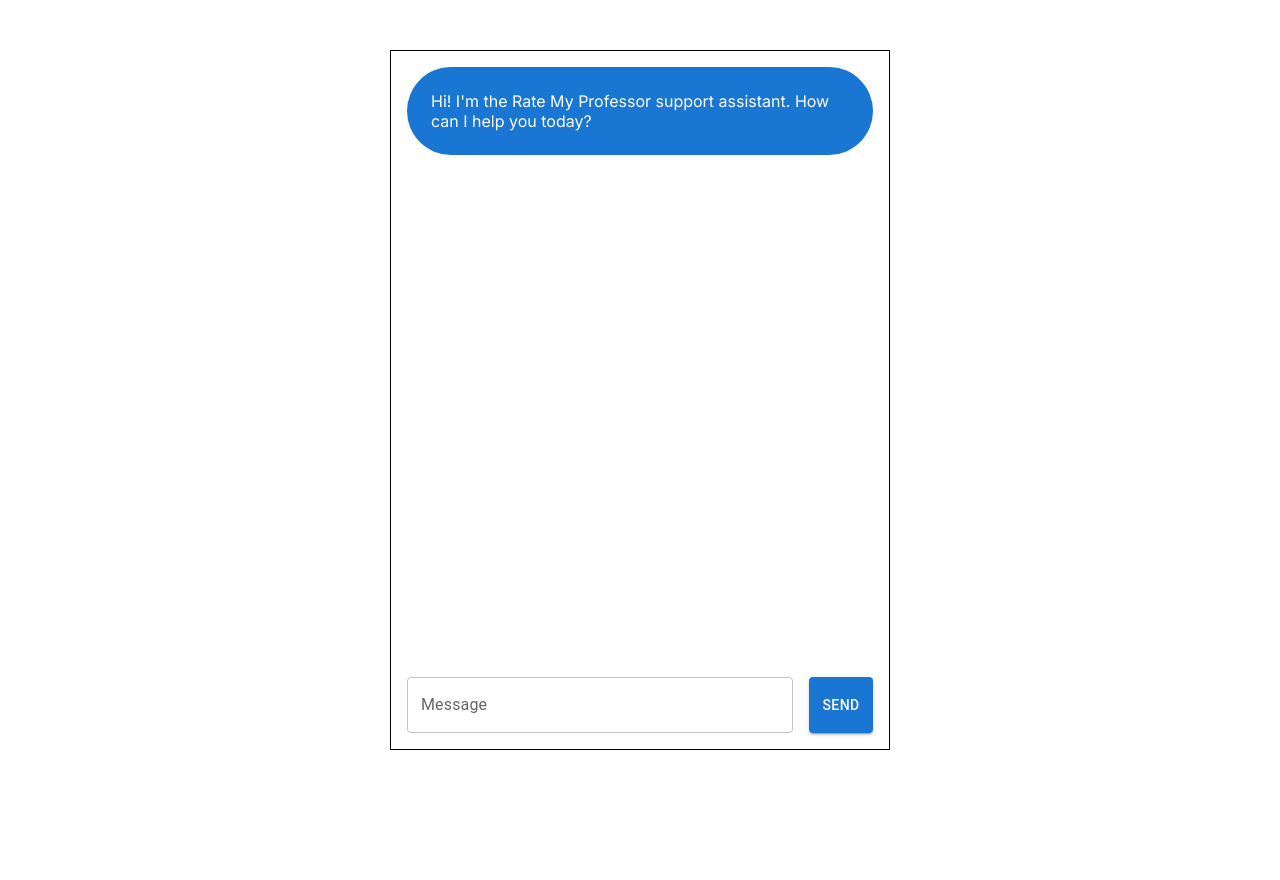
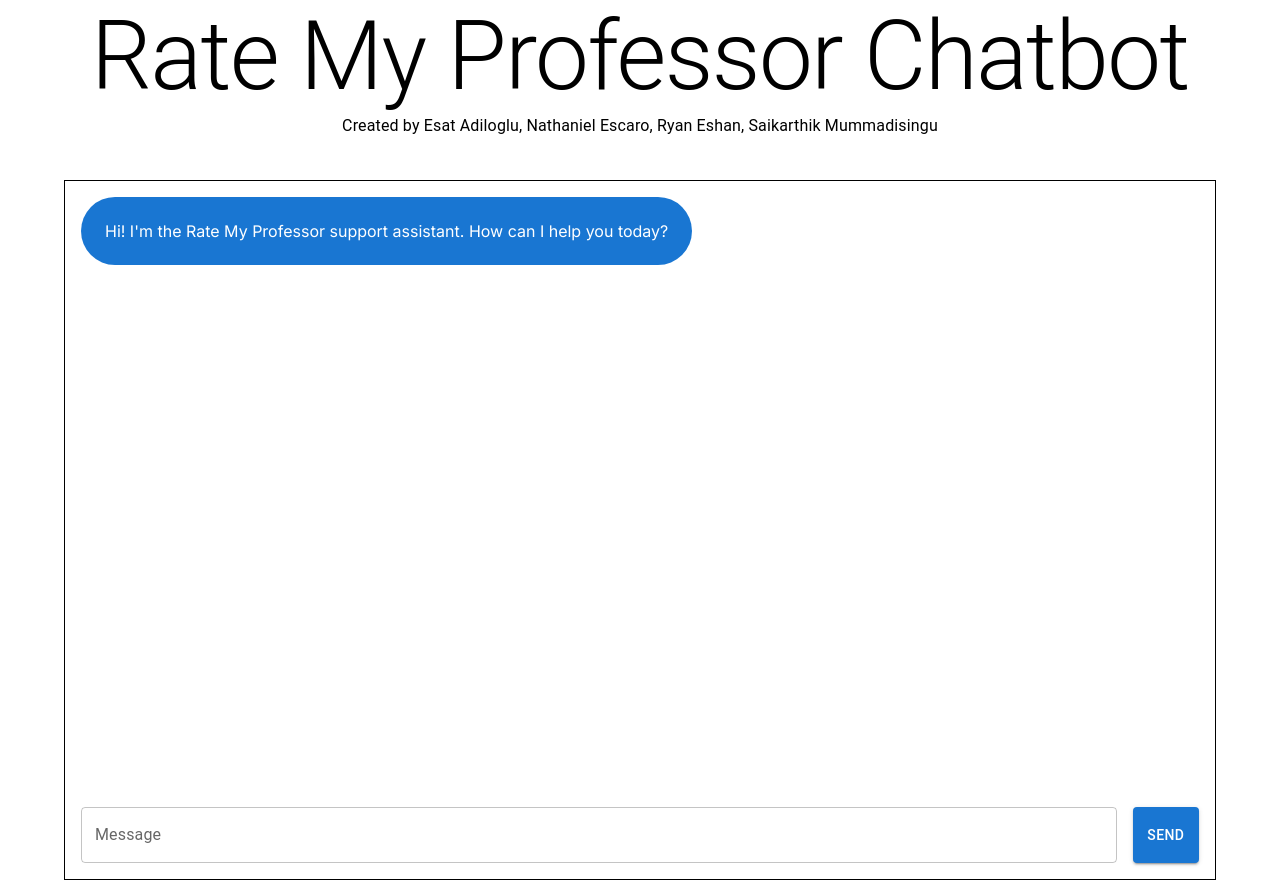
Before and after one commit to butterman0423/ai-ratemyprof, a Next.js app: page / in a window 1280 px wide. Before the commit the page ends 800 px from the top, so only its background shows below. Built offline with nearby package versions, Linux system fonts and the light colour scheme.

Commit message:
Added title and credits, adjusted chatbox size

```diff
--- a/app/page.tsx
+++ b/app/page.tsx
@@ -2,6 +2,9 @@
 
 import { Box, Stack } from "@mui/material";
 import { useState } from "react";
+
+import Container from '@mui/material/Container';
+import Typography from '@mui/material/Typography';
 import ChatInput from "@/components/ChatInput";
 import Bubble from '@/components/Bubble';
 import ChatWindow from "@/components/ChatWindow";
@@ -73,8 +76,13 @@ export default function Home() {
   }
 
   return (
-    <Box width="100vw" height="100vh" display="flex" flexDirection="column" justifyContent="center" alignItems="center">
-      <Stack direction={'column'} width="500px" height="700px" border="1px solid black" p={2} spacing={3}>
+    <>
+      <Container>
+        <Box width='100%' mb={5}>
+          <Typography variant='h1' textAlign='center'>Rate My Professor Chatbot</Typography>
+          <Typography variant='subtitle1' textAlign='center'>Created by Esat Adiloglu, Nathaniel Escaro, Ryan Eshan, Saikarthik Mummadisingu</Typography>
+        </Box>
+        <Stack direction={'column'} height="700px" border="1px solid black" p={2} spacing={3} justifyContent='center' alignContent='stretch'>
           <ChatWindow width='100%' height='100%'>
             {
               history.map(({ role, content }, idx) => {
@@ -86,6 +94,7 @@ export default function Home() {
           </ChatWindow>
           <ChatInput onSubmit={sendMessage} debounce={debounce}/>
         </Stack>
-    </Box>
+      </Container>
+    </>
   )
 }
```
Lines whose indentation alone changed are shown as unchanged.
